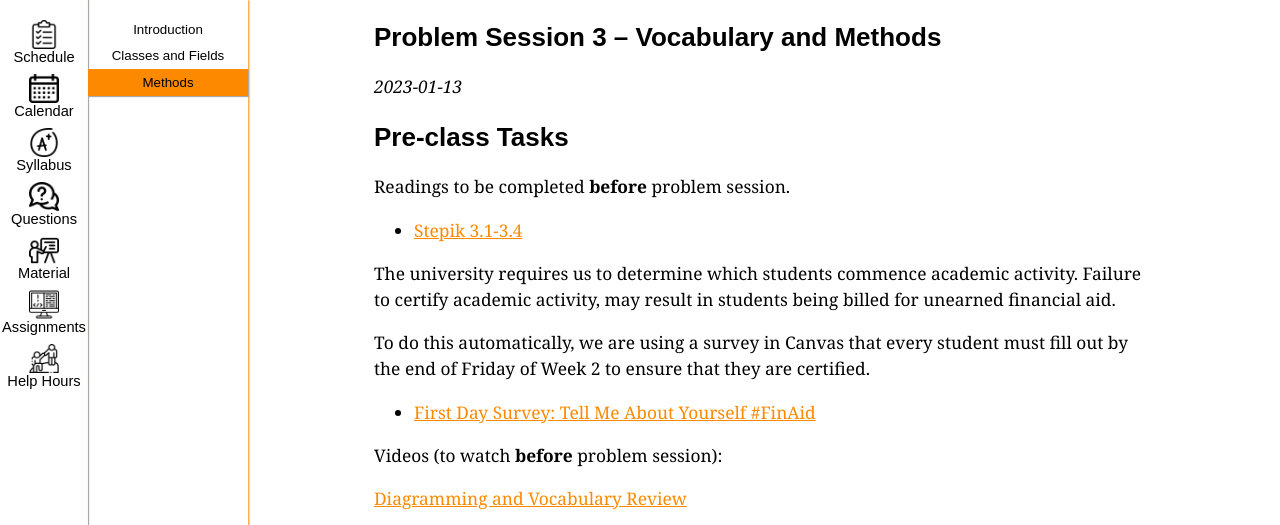
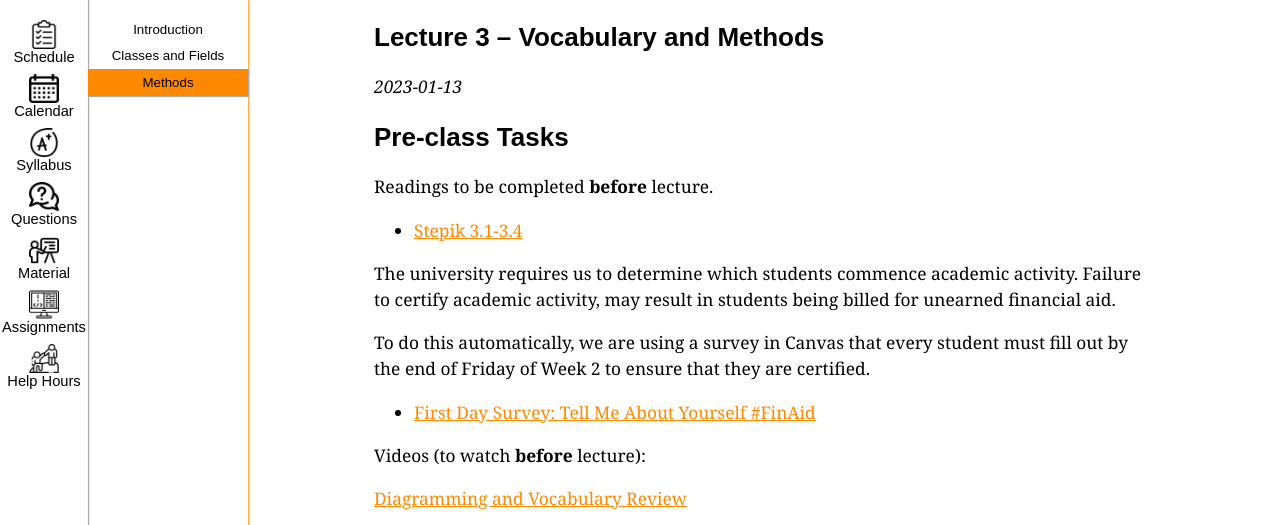
Before and after one commit to ucsd-cse11-w23/ucsd-cse11-w23.github.io, a Jekyll site: the page built from _lectures/lecture3.md, in a window 1280 px wide and 900 px high, cut to the strip 0-525 px from the top of the window. Built offline with Jekyll 4.4.1, drawn with Linux system fonts in a browser that asks for light colours.

Commit message:
Update lecture3.md

```diff
--- a/_lectures/lecture3.md
+++ b/_lectures/lecture3.md
@@ -19,13 +19,13 @@ worksheets:
 
 ---
 
-## Problem Session 3 – Vocabulary and Methods
+## Lecture 3 – Vocabulary and Methods
 
 _{{ page.released-on }}_
 
 ## Pre-class Tasks
 
-Readings to be completed **before** problem session.
+Readings to be completed **before** lecture.
 
 - [Stepik 3.1-3.4](https://stepik.org/lesson/559662/step/1?unit=553722){:target="_blank"}
 
@@ -35,7 +35,7 @@ To do this automatically, we are using a survey in Canvas that every student mus
 to ensure that they are certified.
 - [First Day Survey: Tell Me About Yourself #FinAid](https://canvas.ucsd.edu/courses/42398/quizzes/125571){:target="_blank"}
 
-Videos (to watch **before** problem session):
+Videos (to watch **before** lecture):
 
 {% for video in page.videos %}
 [{{ video.title }}]({{ video.url }}){:target="_blank"}
```
